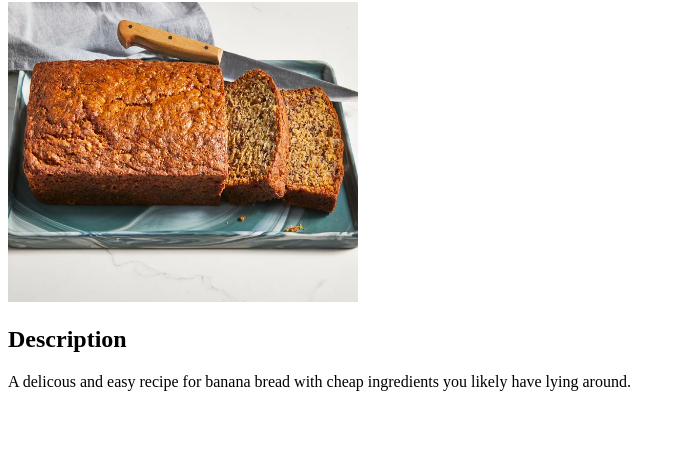
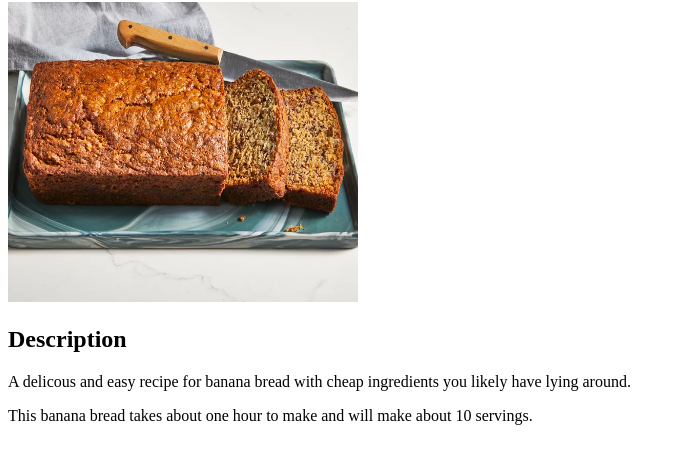
Before and after one commit to rootgm/odin-recipes, a plain HTML site: page recipes/bananabread.html in a window 1280 px wide. Shown: the part 78-542 px from the top of the page, without its empty margins (0-681 px from the left). Drawn offline with Linux system fonts and the light colour scheme.

Commit message:
Add 2nd paragraph to banana bread description

```diff
--- a/recipes/bananabread.html
+++ b/recipes/bananabread.html
@@ -16,6 +16,9 @@
         <h2>Description</h2>
 
         <p>A delicous and easy recipe for banana bread with cheap ingredients you likely have lying around.</p>
+        <p>This banana bread takes about one hour to make and will make about 10 servings.</p>
+
+
 
     </body>
 </html>
```
